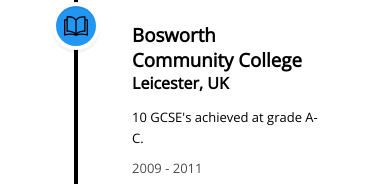
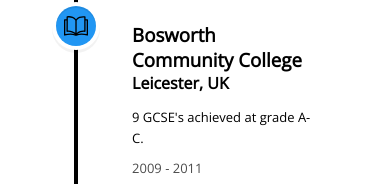
Before and after one commit to CalumBradbury24/Portfolio, a React (Create React App) app: page /resume in a window 390 px wide. Shown: the part 1384-1568 px from the top of the page. Built offline with nearby package versions, Linux system fonts and the light colour scheme.

Commit message:
improved functionality of navbar on mobile

```diff
--- a/src/Components/NavBar/NavBar.jsx
+++ b/src/Components/NavBar/NavBar.jsx
@@ -5,8 +5,10 @@
 const NavBar = () => {
   let location = useLocation(); //React Router hook to get current path
   const [navOpen, setNavOpen] = useState(false);
+
+
   return (
-    <nav className="responsive-toolbar">
+    <nav className="responsive-toolbar" onMouseLeave = {navOpen ? ()=>  setNavOpen(false) : null}>
       <ul className={navOpen ? "active" : ""}>
       <figure onClick={() => setNavOpen(!navOpen)}>
           <img src={logo} height="40px" width="40px" alt="logo"></img>
--- a/src/Components/NavBar/NavBar.styles.scss
+++ b/src/Components/NavBar/NavBar.styles.scss
@@ -15,7 +15,6 @@
     margin-block-start: 0;
     margin-block-end: 0;
     padding-inline-start: 0;
-    align-items: center;
 
     figure {
       visibility: hidden;
@@ -55,7 +54,7 @@
 
       flex-direction: column;
 
-      transition: 500ms ease all;
+      transition: 400ms ease all;
 
       &.active {
         //when active bring in navbar from the left
--- a/src/Components/TimeLines/EducationTimeline.jsx
+++ b/src/Components/TimeLines/EducationTimeline.jsx
@@ -57,7 +57,7 @@
           Bosworth Community College
         </h3>
         <h4 className="vertical-timeline-element-subtitle">Leicester, UK</h4>
-        <p>10 GCSE's achieved at grade A-C.</p>
+        <p>9 GCSE's achieved at grade A-C.</p>
       </VerticalTimelineElement>
     </VerticalTimeline>
   );
```
